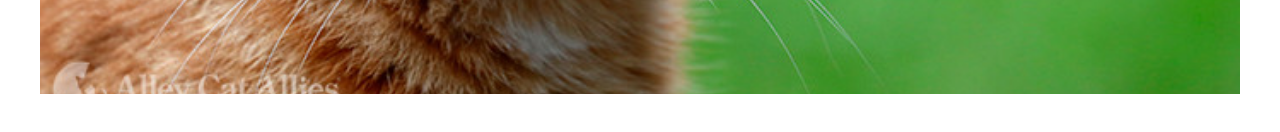
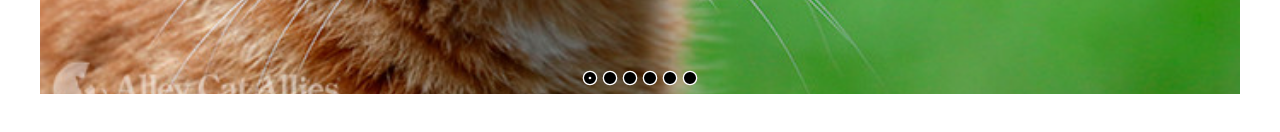
Before and after one commit to zedaenious/image-slider, a React (Vite) app: page / in a window 1280 px wide. Shown: the part 634-766 px from the top of the page. Built offline with nearby package versions, Linux system fonts and the light colour scheme.

Commit message:
app cleanup; inline style to css; nav buttons jsx

```diff
--- a/src/App.tsx
+++ b/src/App.tsx
@@ -5,26 +5,14 @@ import cat3 from "/src/images/cat-3.jpeg"
 import cat4 from "/src/images/cat-4.jpeg"
 import cat5 from "/src/images/cat-5.jpeg"
 import cat6 from "/src/images/cat-6.jpeg"
+import "./image-slider.css"
 
 const IMAGES = [cat1, cat2, cat3, cat4, cat5, cat6]
 
 export default function App() {
   return (
-    <div style={{
-      maxWidth: "1200px",
-      width:"100%",
-      aspectRatio: "10 / 6",
-      margin: "0 auto"
-    }}>
+    <div id="image-slider-container">
       <ImageSlider imageUrls={IMAGES} />
     </div>
   )
 }
-
-
-// { url: cat1, alt: "Cat 1" },
-// { url: cat2, alt: "Cat 2" },
-// { url: cat3, alt: "Cat 3" },
-// { url: cat4, alt: "Cat 4" },
-// { url: cat5, alt: "Cat 5" },
-// { url: cat6, alt: "Cat 6" },
--- a/src/ImageSlider.tsx
+++ b/src/ImageSlider.tsx
@@ -1,6 +1,5 @@
 import { useState } from "react"
-import { ArrowBigLeft, ArrowBigRight } from "lucide-react"
-import "./image-slider.css"
+import { ArrowBigLeft, ArrowBigRight, Circle, CircleDot } from "lucide-react"
 
 type ImageSliderProps = {
   imageUrls: string[]
@@ -11,36 +10,61 @@ export function ImageSlider({ imageUrls }: ImageSliderProps) {
 
   function showPreviousImage() {
     setImageIndex(index => {
+      if (index === 0) return imageUrls.length - 1
+      return index - 1
+    })
+  }
+
+  function showNextImage() {
+    setImageIndex(index => {
       if (index === imageUrls.length - 1) return 0
       return index + 1
     })
   }
 
-  function showNextImage() {
-    setImageIndex(index => {
-      if (index === 0) return imageUrls.length - 1
-      return index - 1
-    })
-  }
-
   return (
   <>
-    <section style={{
-      width: "100%",
-      height: "100%",
-      position: "relative",
-    }}>
-      <img src={imageUrls[imageIndex]} className="image-slider-image" />
+    <section id="image-slider">
+      <div id="image-dump">
+        {imageUrls.map(url => (
+          <img
+            key={url}
+            src={url}
+            className="image-slider-image"
+            style={{ translate: `${-100 * imageIndex}%` }}
+          />
+        ))}
+      </div>
       <button
+        onClick={showPreviousImage}
         className="image-slider-button"
         style={{ left: 0 }}
-        onClick={showPreviousImage}
       ><ArrowBigLeft /></button>
       <button
+        onClick={showNextImage}
         className="image-slider-button"
         style={{ right: 0 }}
-        onClick={showNextImage}
       ><ArrowBigRight /></button>
+      <div
+        style={{
+          position: "absolute",
+          bottom: ".5rem",
+          left: "50%",
+          translate: "-50%",
+          display: "flex",
+          gap: ".25rem"
+        }}
+      >
+        {imageUrls.map((_, i) => (
+          <button
+            key={i}
+            className="image-slider-dot-button"
+            onClick={() => setImageIndex(i)}
+          >
+            { i === imageIndex ? <CircleDot /> : <Circle /> }
+          </button>
+        ))}
+      </div>
     </section>
   </>
  )
--- a/src/image-slider.css
+++ b/src/image-slider.css
@@ -2,6 +2,26 @@
 *::before,
 *::after {
   box-sizing: border-box;
+}
+
+#image-slider-container {
+  max-width: 1200px;
+  width: 100%;
+  aspect-ratio: 10 / 6;
+  margin: 0 auto;
+}
+
+#image-slider {
+  width: 100%;
+  height: 100%;
+  position: relative;
+}
+
+#image-dump {
+  width: 100%;
+  height: 100%;
+  overflow: hidden;
+  display: flex;
 }
 
 .image-slider-image {
@@ -9,6 +29,9 @@
   width: 100%;
   height: 100%;
   display: block;
+  flex-shrink: 0;
+  flex-grow: 0;
+  transition: translate 300ms ease-in-out;
 }
 
 .image-slider-button {
@@ -32,3 +55,33 @@
   width: 2rem;
   height: 2rem;
 }
+
+.image-slider-button:hover > * {
+  animation: squish 350ms ease-in-out;
+}
+
+@keyframes squish {
+  50% {
+    scale: 1.25 1.25;
+  }
+}
+
+.image-slider-dot-button {
+  all: unset;
+  display: block;
+  cursor: pointer;
+  width: 1rem;
+  height: 1rem;
+  transition: scale 100ms ease-in-out;
+}
+
+.image-slider-dot-button:hover {
+  scale: 1.2;
+}
+
+.image-slider-dot-button > * {
+  stroke: white;
+  fill: black;
+  height: 100%;
+  width: 100%;
+}
```
